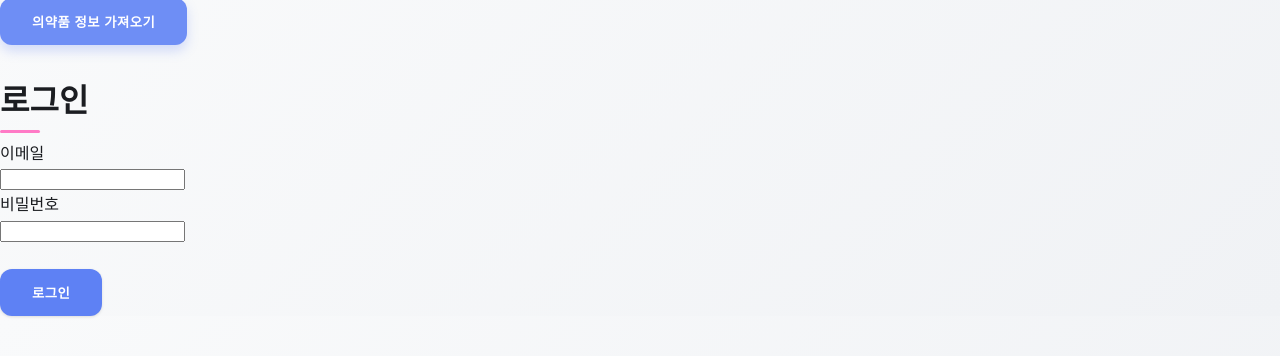
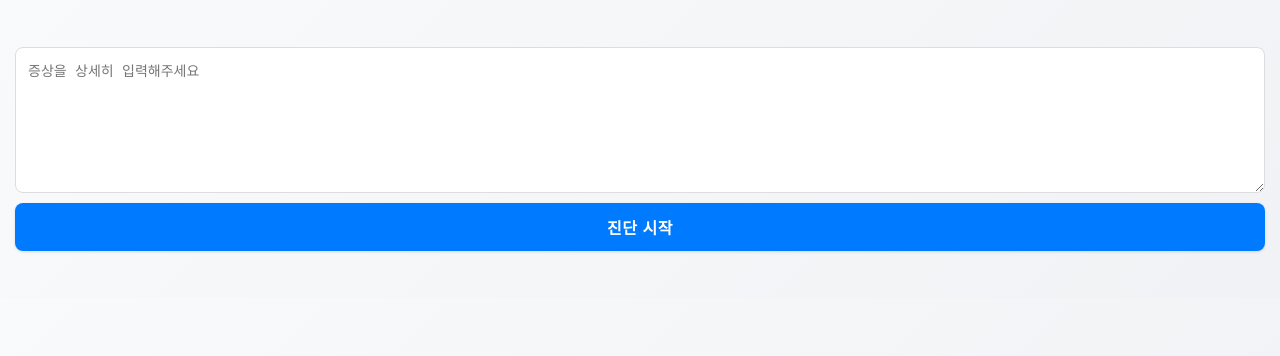
Before and after one commit to OppSpark/YaccCoach, a React (Create React App) app in the folder yacc-frontend/: page /symptom-checker in a window 1280 px wide. Shown: the top 356 px of the page. Built offline with nearby package versions, Linux system fonts and the light colour scheme.

Commit message:
리액트 라우터 도입 및 로그인, 증상 체크 기능 추가

```diff
--- a/yacc-frontend/package.json
+++ b/yacc-frontend/package.json
@@ -10,6 +10,7 @@
     "axios": "^1.8.4",
     "react": "^19.0.0",
     "react-dom": "^19.0.0",
+    "react-router-dom": "^7.4.0",
     "react-scripts": "5.0.1",
     "web-vitals": "^2.1.4"
   },
--- a/yacc-frontend/src/components/examples/App.css
+++ b/yacc-frontend/src/components/examples/App.css
@@ -2,7 +2,6 @@
   --primary-color: #5E81F4;
   --secondary-color: #FF7AC6;
   --background: #F5F6FA;
-  --text-primary: #1B1D21;
   --text-secondary: #818B9C;
   --shadow-sm: 0 1px 3px rgba(0,0,0,0.12);
   --shadow-md: 0 4px 6px rgba(0,0,0,0.1);
@@ -13,7 +12,6 @@
 /* 베이스 스타일 */
 body {
   background: linear-gradient(135deg, #F9FAFB 0%, #F0F2F5 100%);
-  color: var(--text-primary);
   font-family: 'Segoe UI', system-ui, -apple-system, sans-serif;
   line-height: 1.6;
 }
@@ -164,3 +162,94 @@ p {
     background: linear-gradient(135deg, #121212 0%, #1E1E1E 100%);
   }
 }
+
+
+
+
+/* 모바일 우선 디자인 */
+.container {
+  max-width: 100%;
+  padding: 15px;
+  font-family: 'Apple SD Gothic Neo', sans-serif;
+}
+
+.symptom-form {
+  display: flex;
+  flex-direction: column;
+  gap: 10px;
+}
+
+.userid-input {
+  padding: 12px;
+  border: 1px solid #ddd;
+  border-radius: 8px;
+  font-size: 14px;
+  margin-bottom: 10px;
+}
+
+.symptom-input {
+  height: 120px;
+  padding: 12px;
+  border: 1px solid #ddd;
+  border-radius: 8px;
+  font-size: 14px;
+  resize: vertical;
+}
+
+.submit-btn {
+  background: #007BFF;
+  color: white;
+  padding: 12px;
+  border: none;
+  border-radius: 8px;
+  font-size: 16px;
+  cursor: pointer;
+  transition: opacity 0.3s;
+}
+
+.submit-btn:disabled {
+  background: #ccc;
+  cursor: not-allowed;
+}
+
+.result-section {
+  margin-top: 20px;
+  display: grid;
+  gap: 15px;
+}
+
+.result-card {
+  background: #f8f9fa;
+  padding: 15px;
+  border-radius: 10px;
+  box-shadow: 0 2px 4px rgba(0, 0, 0, 0.1);
+}
+
+.result-card ul {
+  padding-left: 20px;
+  margin: 0;
+}
+
+.result-card li {
+  margin-bottom: 5px;
+  font-size: 14px;
+}
+
+.error-message {
+  color: #dc3545;
+  padding: 10px;
+  background: #ffeef0;
+  border-radius: 8px;
+  margin-top: 10px;
+}
+
+.sr-only {
+  position: absolute;
+  width: 1px;
+  height: 1px;
+  padding: 0;
+  margin: -1px;
+  overflow: hidden;
+  clip: rect(0, 0, 0, 0);
+  border: 0;
+}
--- a/yacc-frontend/src/components/examples/login.js
+++ b/yacc-frontend/src/components/examples/login.js
@@ -1,24 +1,39 @@
 // src/Login.js
 import React, { useState } from 'react';
-import axios from '../../config/axiosConfig';  // 위에서 만든 axios 설정
+import { useNavigate } from 'react-router-dom';
+import axios from '../../config/axiosConfig';
 
 function Login() {
   const [email, setEmail] = useState('');
   const [password, setPassword] = useState('');
   const [msg, setMsg] = useState('');
 
+  const navigate = useNavigate();
+
   const handleLogin = async (e) => {
     e.preventDefault();
     try {
-      // POST /login → 실제 서버 라우트에 맞춰 조정
       const response = await axios.post('/login', { email, password });
-      setMsg(response.data.message); // 서버에서 보내주는 메시지
-      // 필요하다면 response.data.user 등으로 유저 정보를 가져올 수도 있음
+
+      if (response.data.result === "login_success") {
+        setMsg('로그인 성공!');
+
+        // 로그인 성공 시 추가 작업 (예: localStorage에 저장)
+        localStorage.setItem('username', response.data.user.username);
+        localStorage.setItem('email', response.data.user.email);
+        localStorage.setItem('userId', response.data.user.user_id);
+
+        // 홈으로 리디렉션 또는 원하는 페이지로 이동
+        navigate('/');
+      } else {
+        setMsg(response.data.message || '로그인 실패!');
+      }
+
     } catch (error) {
       if (error.response) {
-        setMsg(error.response.data.message);
+        setMsg(error.response.data.message || '로그인 실패!');
       } else {
-        setMsg('로그인 중 오류가 발생했습니다.');
+        setMsg('서버 연결 중 오류가 발생했습니다.');
       }
     }
   };
--- /dev/null
+++ b/yacc-frontend/src/components/examples/search-compnents.css
@@ -0,0 +1,100 @@
+/* 모바일 우선 디자인 */
+.container {
+  max-width: 100%;
+  padding: 15px;
+  font-family: 'Apple SD Gothic Neo', sans-serif;
+}
+
+.symptom-form {
+  display: flex;
+  flex-direction: column;
+  gap: 10px;
+}
+
+.userid-input {
+  padding: 12px;
+  border: 1px solid #ddd;
+  border-radius: 8px;
+  font-size: 14px;
+  margin-bottom: 10px;
+}
+
+.symptom-input {
+  height: 120px;
+  padding: 12px;
+  border: 1px solid #ddd;
+  border-radius: 8px;
+  font-size: 14px;
+  resize: vertical;
+}
+
+.submit-btn {
+  background: #007BFF;
+  color: white;
+  padding: 12px;
+  border: none;
+  border-radius: 8px;
+  font-size: 16px;
+  cursor: pointer;
+  transition: opacity 0.3s;
+}
+
+.submit-btn:disabled {
+  background: #ccc;
+  cursor: not-allowed;
+}
+
+.result-section {
+  margin-top: 20px;
+  display: grid;
+  gap: 15px;
+}
+
+.result-card {
+  background: #f8f9fa;
+  padding: 15px;
+  border-radius: 10px;
+  box-shadow: 0 2px 4px rgba(0, 0, 0, 0.1);
+}
+
+.result-card h3 {
+  margin: 0 0 10px 0;
+  color: #2c3e50;
+  font-size: 16px;
+}
+
+.result-card ul {
+  padding-left: 20px;
+  margin: 0;
+}
+
+.result-card li {
+  margin-bottom: 5px;
+  font-size: 14px;
+}
+
+.error-message {
+  color: #dc3545;
+  padding: 10px;
+  background: #ffeef0;
+  border-radius: 8px;
+  margin-top: 10px;
+}
+
+.sr-only {
+  position: absolute;
+  width: 1px;
+  height: 1px;
+  padding: 0;
+  margin: -1px;
+  overflow: hidden;
+  clip: rect(0, 0, 0, 0);
+  border: 0;
+}
+
+@media (min-width: 768px) {
+  .container {
+    max-width: 600px;
+    margin: 0 auto;
+  }
+}
--- /dev/null
+++ b/yacc-frontend/src/components/examples/search-components.jsx
@@ -0,0 +1,90 @@
+import React, { useState } from 'react';
+import './App.css';
+
+const SymptomChecker = () => {
+  const [symptoms, setSymptoms] = useState('');
+  const [result, setResult] = useState(null);
+  const [loading, setLoading] = useState(false);
+  const [error, setError] = useState(null);
+
+  const handleSubmit = async (e) => {
+    e.preventDefault();
+    setLoading(true);
+    setError(null);
+
+    try {
+      const response = await fetch('http://dev.api.yacccoach.oppspark.net/search', {
+        method: 'POST',
+        headers: { 'Content-Type': 'application/json' },
+        credentials: 'include', // 쿠키 전송 필수
+        body: JSON.stringify({ symptom: symptoms }) // user_id 제거
+      });
+
+      if (!response.ok) throw new Error('서버 응답 오류 (' + response.status + ')');
+
+      const data = await response.json();
+      setResult(data);
+    } catch (err) {
+      setError(err.message);
+    } finally {
+      setLoading(false);
+    }
+  };
+
+  return (
+    <div className="container">
+      <form onSubmit={handleSubmit} className="symptom-form">
+        <textarea
+          value={symptoms}
+          onChange={(e) => setSymptoms(e.target.value)}
+          placeholder="증상을 상세히 입력해주세요"
+          className="symptom-input"
+          required
+        />
+
+        <button type="submit" className="submit-btn" disabled={loading}>
+          {loading ? '분석 중...' : '진단 시작'}
+        </button>
+      </form>
+
+      {error && <p className="error-message">⚠️ {error}</p>}
+
+      {result && (
+        <div className="result-section">
+          <div className="result-card">
+            <h3>💊 추천 의약품</h3>
+            <ul>
+              {result.openAiResult?.items.map((item, index) => (
+                <li key={index}>{item}</li>
+              ))}
+            </ul>
+          </div>
+
+          {result.userPreference && (
+            <div className="result-card">
+              <h3>⭐ 선호 제약사</h3>
+              <ul>
+                {result.userPreference.map((pref) => (
+                  <li key={pref.preference_id}>{pref.company_name}</li>
+                ))}
+              </ul>
+            </div>
+          )}
+
+          {result.diseaseResult && (
+            <div className="result-card">
+              <h3>⚕️ 기존 질환 기록</h3>
+              <ul>
+                {result.diseaseResult.map((disease) => (
+                  <li key={disease.disease_id}>{disease.disease_name}</li>
+                ))}
+              </ul>
+            </div>
+          )}
+        </div>
+      )}
+    </div>
+  );
+};
+
+export default SymptomChecker;
--- a/yacc-frontend/src/index.js
+++ /dev/null
@@ -1,14 +0,0 @@
-import React from 'react';
-import ReactDOM from 'react-dom/client';
-import './index.css';
-import DrugInfoApp from './components/examples/App.js';
-import Login from './components/examples/login.js';
-
-
-const root = ReactDOM.createRoot(document.getElementById('root'));
-root.render(
-  <React.StrictMode>
-    <DrugInfoApp />
-    <Login />
-  </React.StrictMode>
-);
--- /dev/null
+++ b/yacc-frontend/src/index.jsx
@@ -0,0 +1,21 @@
+import React from 'react';
+import ReactDOM from 'react-dom/client';
+import './index.css';
+import { BrowserRouter, Routes, Route } from 'react-router-dom';
+import axios from 'axios';
+import DrugInfoApp from './components/examples/App.js';
+import Login from './components/examples/login.js';
+import SymptomChecker from './components/examples/search-components.jsx';
+
+const root = ReactDOM.createRoot(document.getElementById('root'));
+
+root.render(
+  <React.StrictMode>
+    <BrowserRouter>
+      <Routes>
+        <Route path="/login" element={<Login />} />
+        <Route path="/symptom-checker" element={<SymptomChecker />} />
+      </Routes>
+    </BrowserRouter>
+  </React.StrictMode>
+);
```
Also changed, not shown: 2 other files (tests, documents, lock files or other folders).
